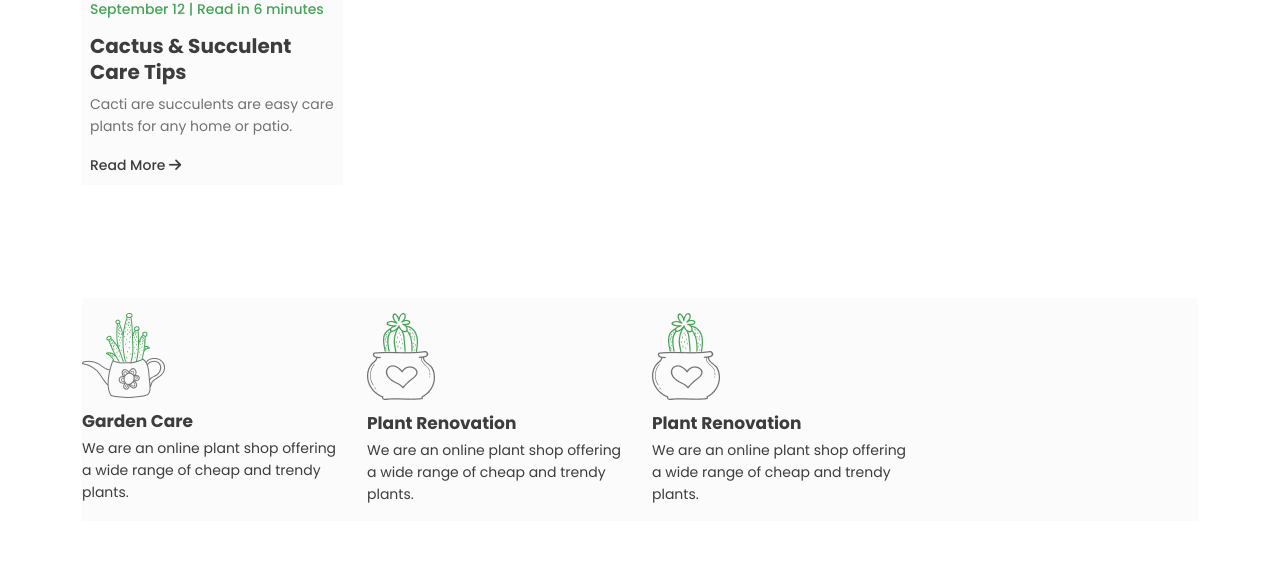
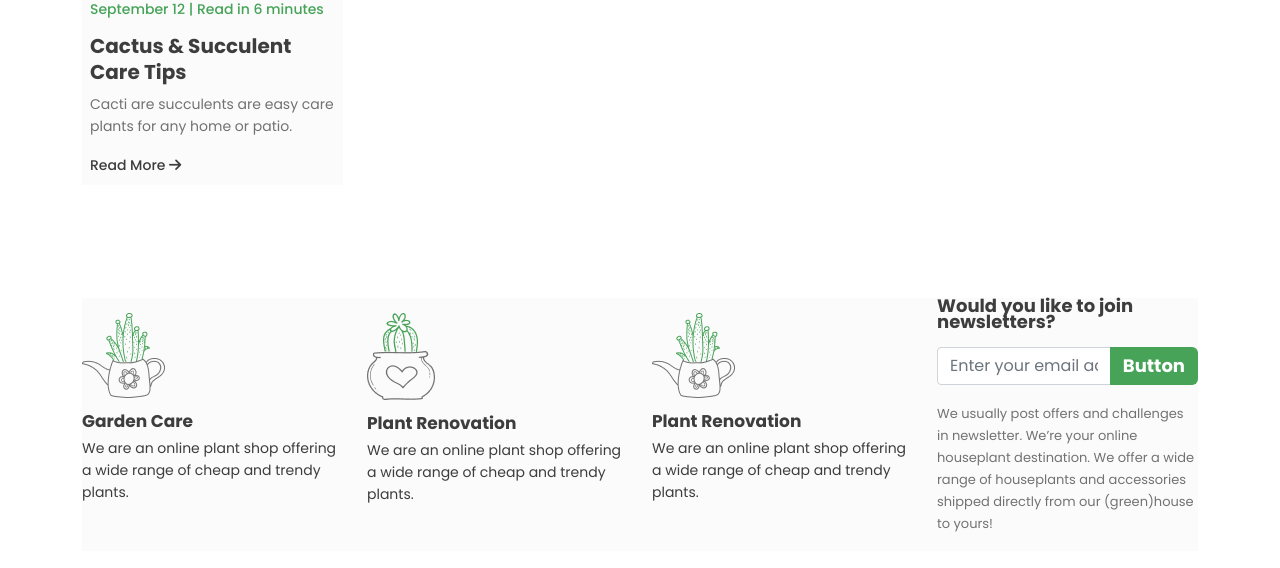
Before and after one commit to jobayerrahman93/ecommerce-greenshop, a React (Create React App) app: page / in a window 1280 px wide. Shown: the part 2645-3213 px from the top of the page. Built offline with nearby package versions, Linux system fonts and the light colour scheme.

Commit message:
newsletter-section-design

```diff
--- a/src/Layout/Footer.css
+++ b/src/Layout/Footer.css
@@ -22,3 +22,38 @@ footer {
 .newsletter-media {
   padding: 15px 0px;
 }
+
+.newsletter-subscribe-title {
+  font-weight: 700;
+  font-size: 18px;
+  line-height: 16px;
+  margin-bottom: 17px;
+  color: var(--blackish-color);
+}
+
+.newsletter-subscribe-des {
+  font-weight: 400;
+  font-size: 13px;
+  line-height: 22px;
+  /* or 169% */
+
+  color: var(--subtitle-color);
+}
+
+.newsletter-subscribe-btn {
+  background: var(--primary-color);
+  font-weight: 700;
+  font-size: 18px;
+  line-height: 16px;
+
+  color: #ffffff;
+  border-radius: 0px 6px 6px 0px;
+}
+
+.newsletter-subscribe-btn:hover {
+  color: #ffffff;
+}
+
+.subscribe-input-group {
+  margin-bottom: 18px;
+}
--- a/src/Layout/Footer.jsx
+++ b/src/Layout/Footer.jsx
@@ -33,13 +33,27 @@ const Footer = () => {
                             </div>
                             <div className="col-lg-3">
                                 <div className="newsletter-media">
-                                    <img src={newsltr2} alt="" />
+                                    <img src={newsltr1} alt="" />
 
                                 </div>
                                 <div className="newsletter-des-box">
                                     <h3 className='newsletter-post-title'>Plant Renovation</h3>
                                     <p className='newsletter-post-des'>We are an online plant shop offering a wide range of cheap and trendy plants.</p>
                                 </div>
+
+
+                            </div>
+
+                            <div className="col-lg-3">
+                                <h3 className='newsletter-subscribe-title'>Would you like to join newsletters?</h3>
+
+
+                                <div class="input-group subscribe-input-group">
+                                    <input type="text" class="form-control " placeholder="Enter your email address" aria-label="Enter your email address" aria-describedby="button-addon2" />
+                                    <button class="btn newsletter-subscribe-btn" type="button" id="button-addon2">Button</button>
+                                </div>
+
+                                <p className='newsletter-subscribe-des'>We usually post offers and challenges in newsletter. We’re your online houseplant destination. We offer a wide range of houseplants and accessories shipped directly from our (green)house to yours! </p>
                             </div>
                         </div>
                     </div>
```
